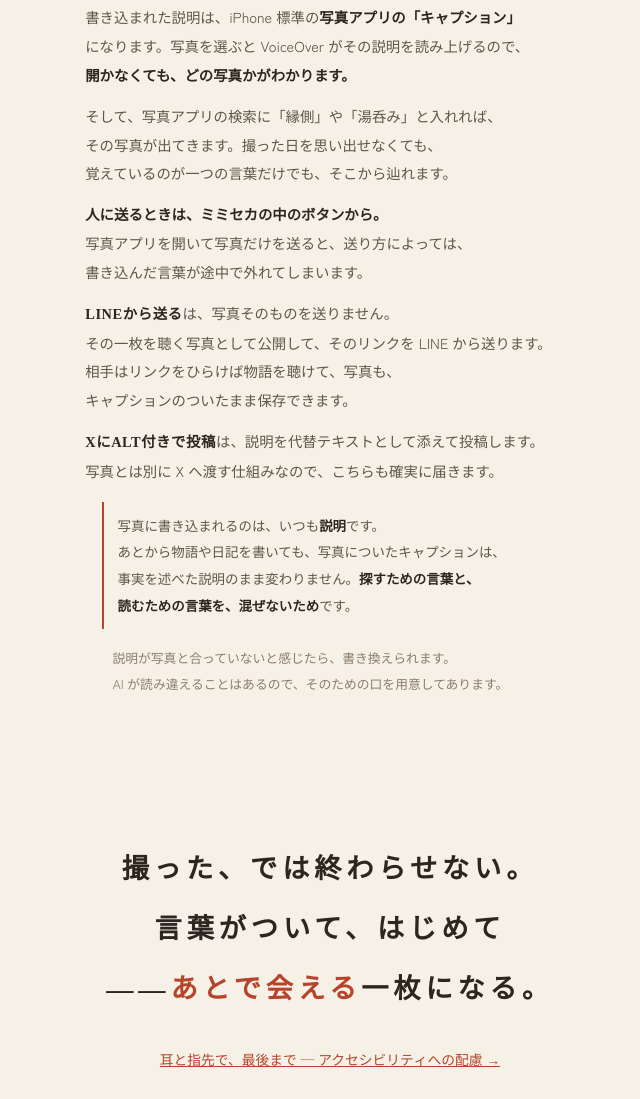
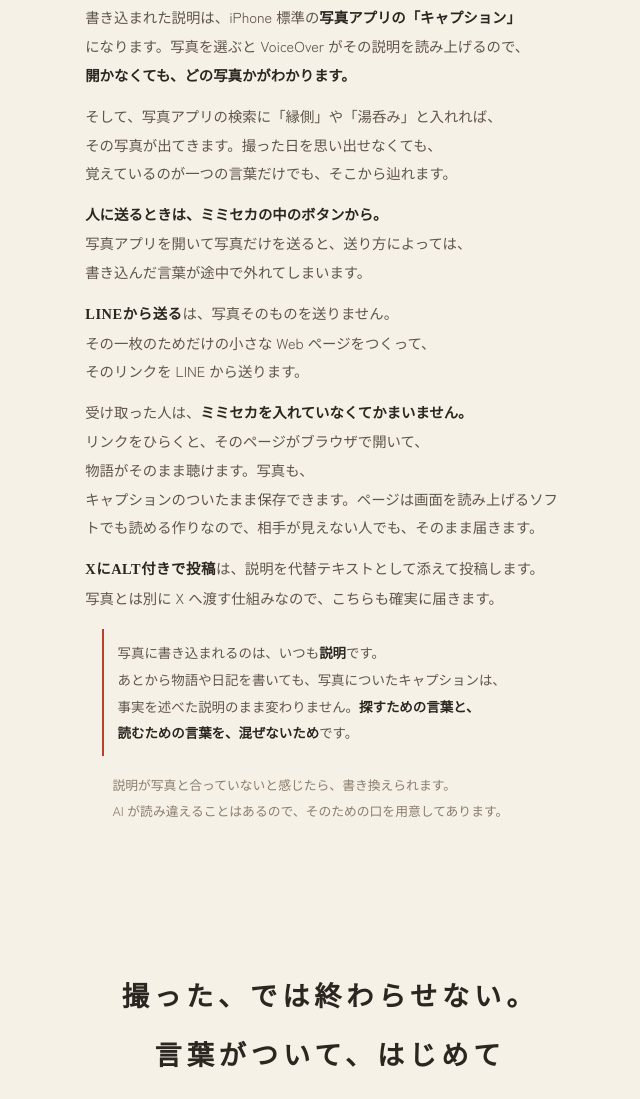
Before and after one commit to akito8639/mimiseka-site, a website: page scia/caption.html in a window 1280 px wide. Shown: the part 2545-3644 px from the top of the page, without its empty margins (310-950 px from the left). Drawn offline with Linux system fonts and the light colour scheme; a web font is replaced by a local one.

Commit message:
リンクの先が何なのかを書く —— その一枚のための Web ページで、相手にアプリは要らない
「聴く写真として公開して」では、受け取る側に何が起きるのか伝わらなかった。
公開は shortID ごとに player.html が 1 枚立つ作りで（lambda/published_story/app.py:190、
音声は /{shortID}/audio）、相手はブラウザでひらくだけ。アプリを入れる必要がないことを、
ページの言葉で書いた。

句点が </b> の外に出ていてまた禁則が外れたので、内側に入れた（この頁で 3 度目）。

Co-Authored-By: Claude Opus 5 <noreply@anthropic.com>

```diff
--- a/scia/caption.html
+++ b/scia/caption.html
@@ -106,7 +106,8 @@
       <p>書き込まれた説明は、iPhone 標準の<b>写真アプリの「キャプション」</b>になります。写真を選ぶと VoiceOver がその説明を読み上げるので、<b>開かなくても、どの写真かがわかります。</b></p>
       <p>そして、写真アプリの検索に「縁側」や「湯呑み」と入れれば、その写真が出てきます。撮った日を思い出せなくても、覚えているのが一つの言葉だけでも、そこから辿れます。</p>
       <p><b>人に送るときは、ミミセカの中のボタンから。</b>写真アプリを開いて写真だけを送ると、送り方によっては、書き込んだ言葉が途中で外れてしまいます。</p>
-      <p><span class="key">LINEから送る</span>は、写真そのものを送りません。その一枚を聴く写真として公開して、そのリンクを LINE から送ります。相手はリンクをひらけば物語を聴けて、写真も、キャプションのついたまま保存できます。</p>
+      <p><span class="key">LINEから送る</span>は、写真そのものを送りません。その一枚のためだけの小さな Web ページをつくって、そのリンクを LINE から送ります。</p>
+      <p>受け取った人は、<b>ミミセカを入れていなくてかまいません。</b>リンクをひらくと、そのページがブラウザで開いて、物語がそのまま聴けます。写真も、キャプションのついたまま保存できます。ページは画面を読み上げるソフトでも読める作りなので、相手が見えない人でも、そのまま届きます。</p>
       <p><span class="key">XにALT付きで投稿</span>は、説明を代替テキストとして添えて投稿します。写真とは別に X へ渡す仕組みなので、こちらも確実に届きます。</p>
     </div>
     <div class="notice">
```
